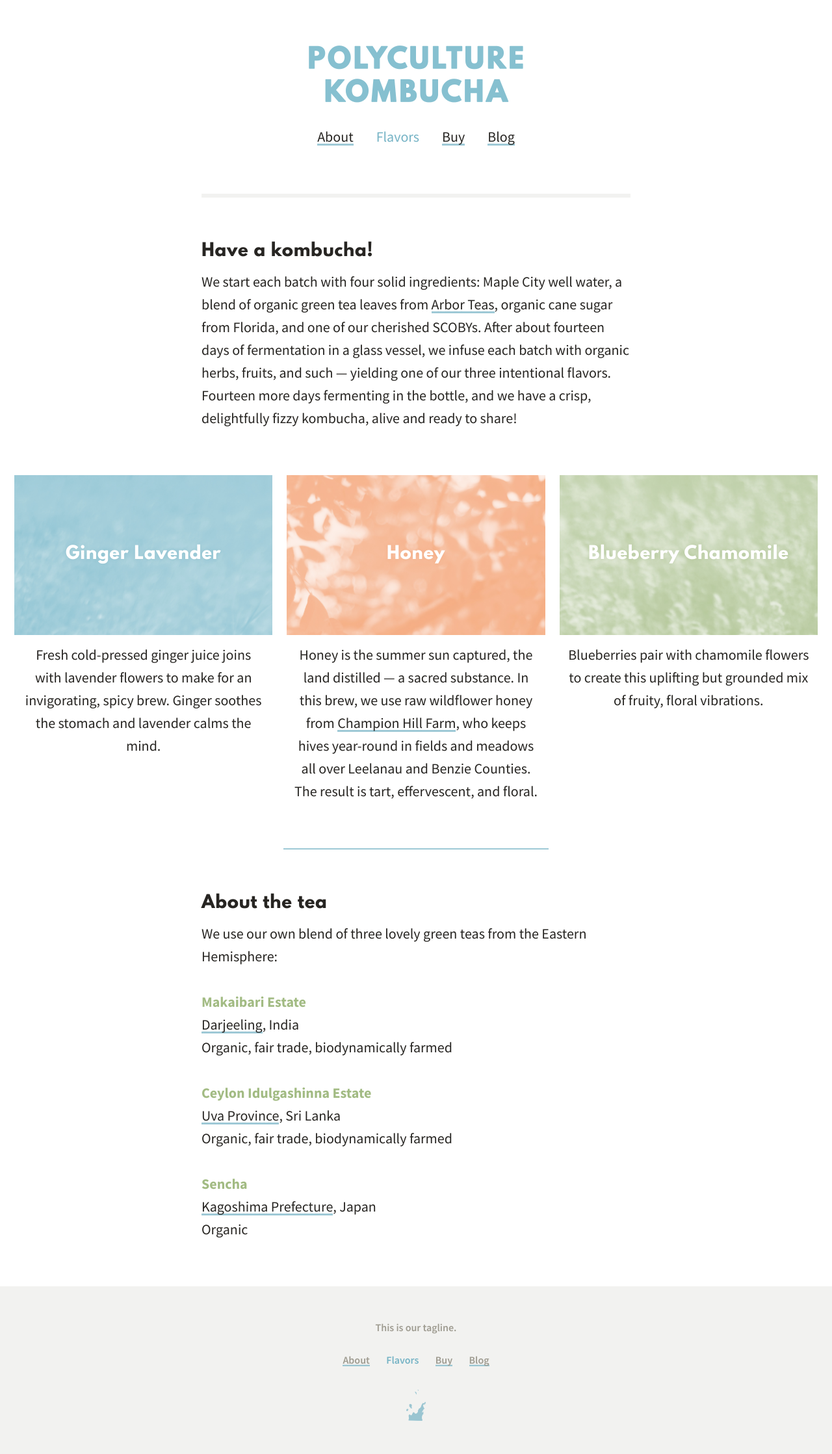
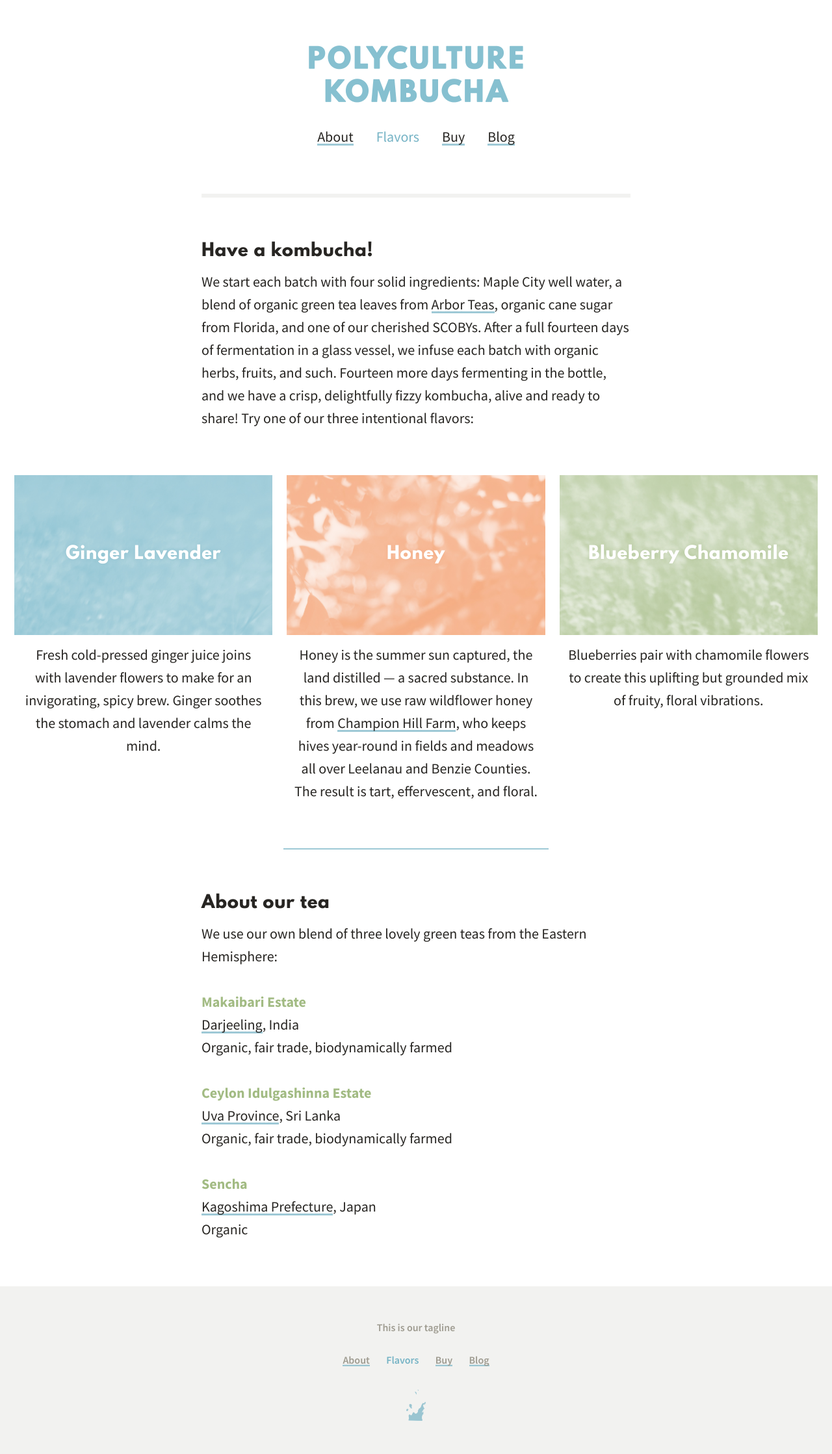
Before and after one commit to cscottmills/polyculturekombucha, a Jekyll site: the page built from flavors/index.html, in a window 1280 px wide. Shown: the whole page at 65% size. Built offline with Jekyll 4.4.1, drawn with Linux system fonts in a browser that asks for light colours.

Commit message:
[CONTENT] Add homepage & flavor content

```diff
--- a/_includes/flavor_base.md
+++ b/_includes/flavor_base.md
@@ -1,5 +1,5 @@
 <h2 class="post--title">Have a kombucha!</h2>
 
-We start each batch with four solid ingredients: Maple City well water, a blend of organic green tea leaves from [Arbor Teas][1]{:target="_blank"}, organic cane sugar from Florida, and one of our cherished SCOBYs. After about fourteen days of fermentation in a glass vessel, we infuse each batch with organic herbs, fruits, and such --- yielding one of our three intentional flavors. Fourteen more days fermenting in the bottle, and we have a crisp, delightfully fizzy kombucha, alive and ready to share!
+We start each batch with four solid ingredients: Maple City well water, a blend of organic green tea leaves from [Arbor Teas][1]{:target="_blank"}, organic cane sugar from Florida, and one of our cherished SCOBYs. After a full fourteen days of fermentation in a glass vessel, we infuse each batch with organic herbs, fruits, and such. Fourteen more days fermenting in the bottle, and we have a crisp, delightfully fizzy kombucha, alive and ready to share! Try one of our three intentional flavors:
 
 [1]: http://www.arborteas.com
--- a/_includes/flavor_ingredients.md
+++ b/_includes/flavor_ingredients.md
@@ -1,4 +1,4 @@
-<h2 class="post--title">About the tea</h2>
+<h2 class="post--title">About our tea</h2>
 
 We use our own blend of three lovely green teas from the Eastern Hemisphere:
 
--- a/_layouts/default.html
+++ b/_layouts/default.html
@@ -21,7 +21,7 @@
     </header>
     {{ content }}
     <footer class="page-footer">
-      <p>This is our tagline.</p>
+      <p>This is our tagline</p>
       <nav class="footer-nav">
         <ul>
           {% for item in items %}<li><a {% if branch contains item %}class="active"{% endif %} href="/{{ item }}">{{ item | capitalize }}</a></li>{% endfor %}
--- a/index.html
+++ b/index.html
@@ -4,9 +4,9 @@ layout: default
 
 <main class="homepage-content">
 	<figure class="homepage-figure">
-		<img src="https://farm5.staticflickr.com/4008/5147959460_9a62b70296_o.png" alt="">
+		<img src="{{ site.imagePath }}/hero2.jpg" alt="">
 	</figure>
 	<div class="homepage-lead">
-		<p>Lake Michigan is the only one of the Great Lakes that is located entirely within the United States; the others form a water boundary between the United States and Canada.</p>
+		{% capture homepage_lead %}{% include homepage_lead.md %}{% endcapture %}{{ homepage_lead | markdownify }}
 	</div>
 </main>
--- a/resources/_scss/_base.scss
+++ b/resources/_scss/_base.scss
@@ -112,8 +112,7 @@ a,
 		color: inherit;
 	}
 	&.active,
-	&:hover,
-	&:focus {
+	&:hover {
 		color: $blue;
 		box-shadow: 0 ($lineThickness * -1) 0 0 transparent inset;
 	}
--- a/resources/_scss/_components.scss
+++ b/resources/_scss/_components.scss
@@ -141,13 +141,17 @@
 }
 
 .homepage-lead {
-	margin-bottom: ($verticalSpace * 2);
+	margin-bottom: ($verticalSpace * 2.25);
 	p {
 		width: 100%;
 		max-width: ($contentWidth / ($beta / 1em));
 		font-size: $beta;
+		line-height: $lessLineHeight;
 		text-align: center;
 		margin: 0 auto;
+		& + p {
+			margin-top: $verticalSpace;
+		}
 	}
 }
 
```
Also changed, not shown: _includes/homepage_lead.md (added, +3 -0 lines).
